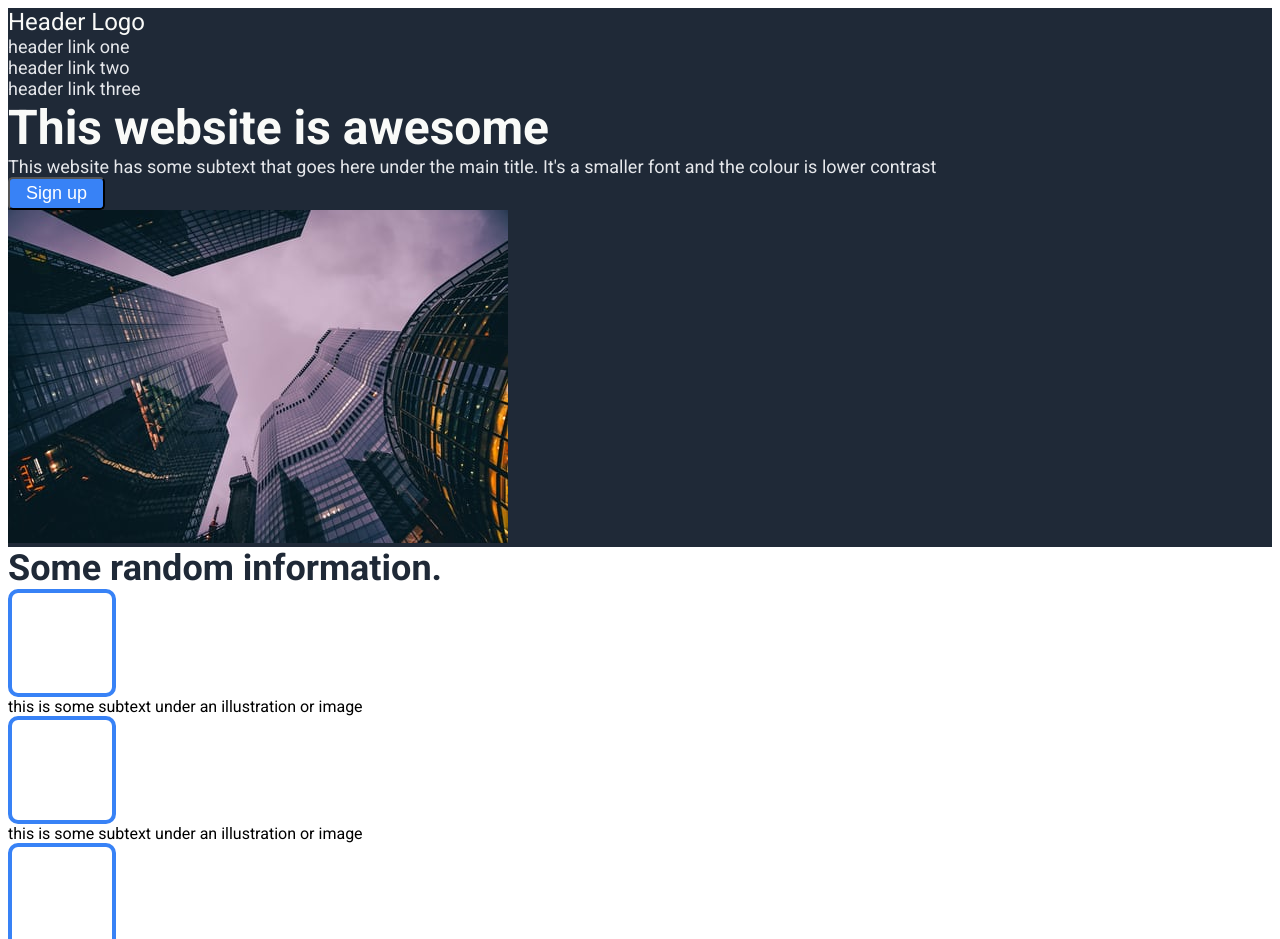
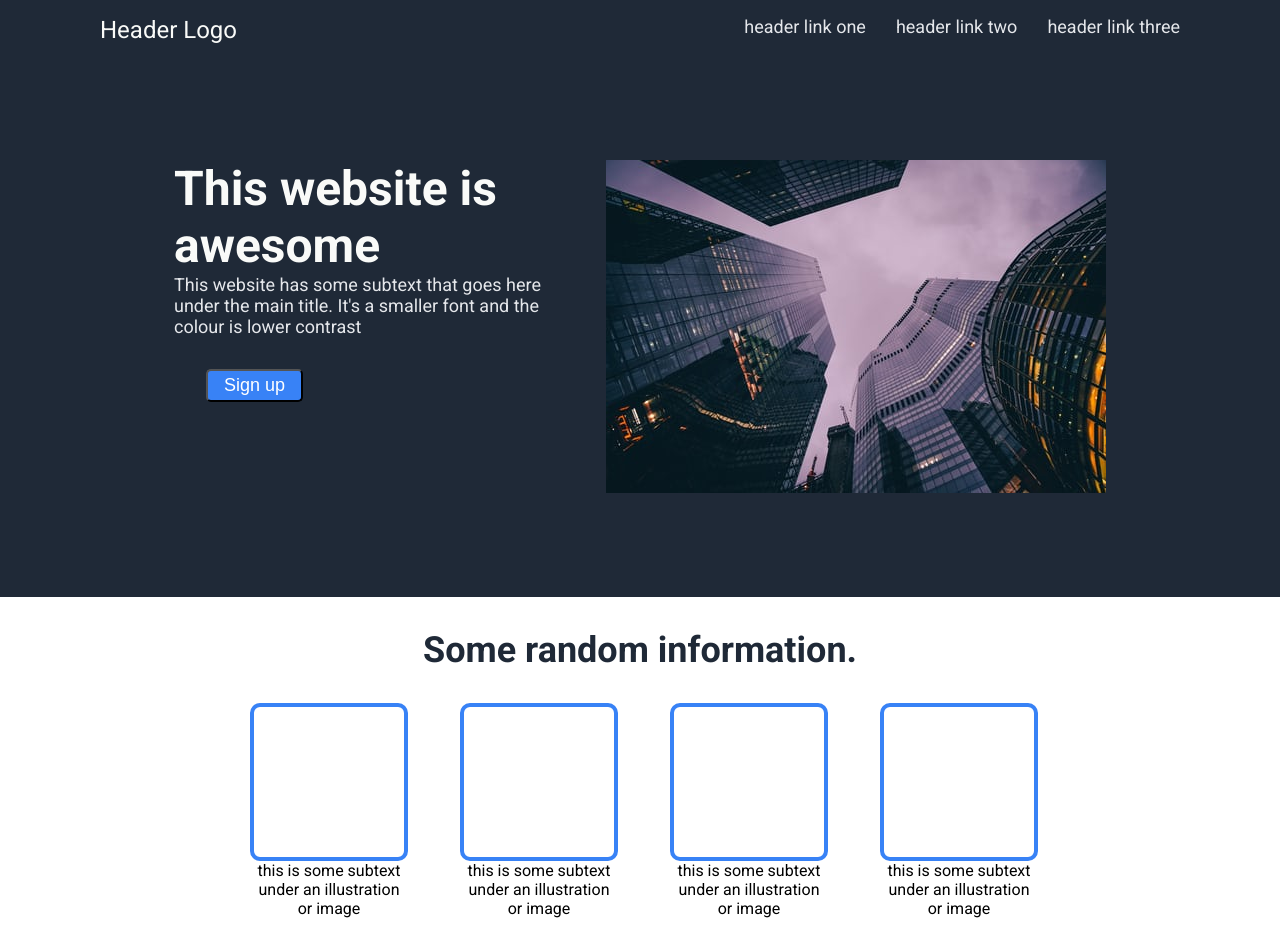
Before and after one commit to DichotomousDuct/landing-page, a plain HTML site: page index.html in a window 1280 px wide. Shown: the top 939 px of the page. Drawn offline with Linux system fonts and the light colour scheme.

Commit message:
Update css-flexbox-structure

```diff
--- a/index.html
+++ b/index.html
@@ -33,6 +33,7 @@
     </div>
     <div class="information-container">
       <div class="information-header">Some random information.</div>
+      <div class="info-carousel">
       <div class="info-1">
         <div class="box-1"></div>
         <div class="box-1-legend">this is some subtext under an illustration or image</div>
@@ -48,6 +49,7 @@
       <div class="info-1">
         <div class="box-1"></div>
         <div class="box-1-legend">this is some subtext under an illustration or image</div>
+      </div>
       </div>
     </div>
     <div class="quote">
--- a/style.css
+++ b/style.css
@@ -1,15 +1,40 @@
 body {
     font-family: 'Roboto', sans-serif;
+    display: flex;
+    flex-direction: column;
+    margin: 0;
 }
 
 .header, .footer, .hero {
     background-color: #1f2937;
 }
 
+.header {
+display: flex;
+justify-content: space-between;
+padding: 16px 100px;
+}
+
+.hero {
+    display: flex;
+    justify-content: center;
+    padding: 100px;
+    gap: 32px;
+}
+
+.hero-left {
+    display: flex;
+    flex-direction: column;
+    max-width: 400px;
+}
+
 .hero-main-text {
     font-size: 48px;
     font-weight: 700;
     color: #F9FAF8;
+}
+
+.placeholder-image {
 }
 
 .hero-secondary-text, .header-links, .footer, .CTA-information {
@@ -23,9 +48,13 @@ body {
 }
 
 ul {
-    text-decoration: none;
+    display: flex;
+    flex-direction: row;
+    justify-content: space-between;
+    gap: 30px;
     padding: 0;
     margin: 0;
+    list-style-type: none;
 }
 
 a {
@@ -43,23 +72,52 @@ a:visited {
     border-radius: 5px;
     padding: 4px 16px;
     text-align: center;
+    width: fit-content;
+    margin: 32px;
+}
+
+.information-container{
+display: flex;
+flex-direction: column;
+padding: 32px;
+}
+
+.info-carousel {
+    display: flex;
+    flex-direction: row;
+    justify-content: center;
+    gap: 60px;
 }
 
 .information-header {
     font-size: 36px;
     font-weight: 700;
     color: #1f2937;
+    text-align: center;
+    margin-bottom: 32px;
+}
+
+.info-1 {
+    display: flex;
+    flex-direction: column;
+    flex-wrap: wrap;
+    width: 150px;
+    text-align: center;
 }
 
 .box-1 {
-    width: 100px;
-    height: 100px;
+    width: 150px;
+    height: 150px;
     border: 4px solid #3882f6;
     border-radius: 10px;
 }
 
 .quote {
     background-color: #E5E7EB;
+    padding: 100px;
+    display: flex;
+    flex-direction: column;
+    gap: 20px;
 }
 
 .quote-text {
@@ -73,12 +131,27 @@ a:visited {
     font-size: 20px;
 }
 
+.quote-author {
+    text-align: right;
+}
+
+.CTA-header {
+    text-align: left;
+}
 .CTA-bar {
     background-color: #3882f6;
     border-radius: 5px;
     padding: 30px 100px;
+    display: flex;
+    flex-basis: 100%;
+    justify-content: space-between;
+    margin: 100px;
+    align-items: center;
 }
 
+.CTA {
+    border: 2px solid white;
+}
 .CTA-header {
     color: white;
 }
```
